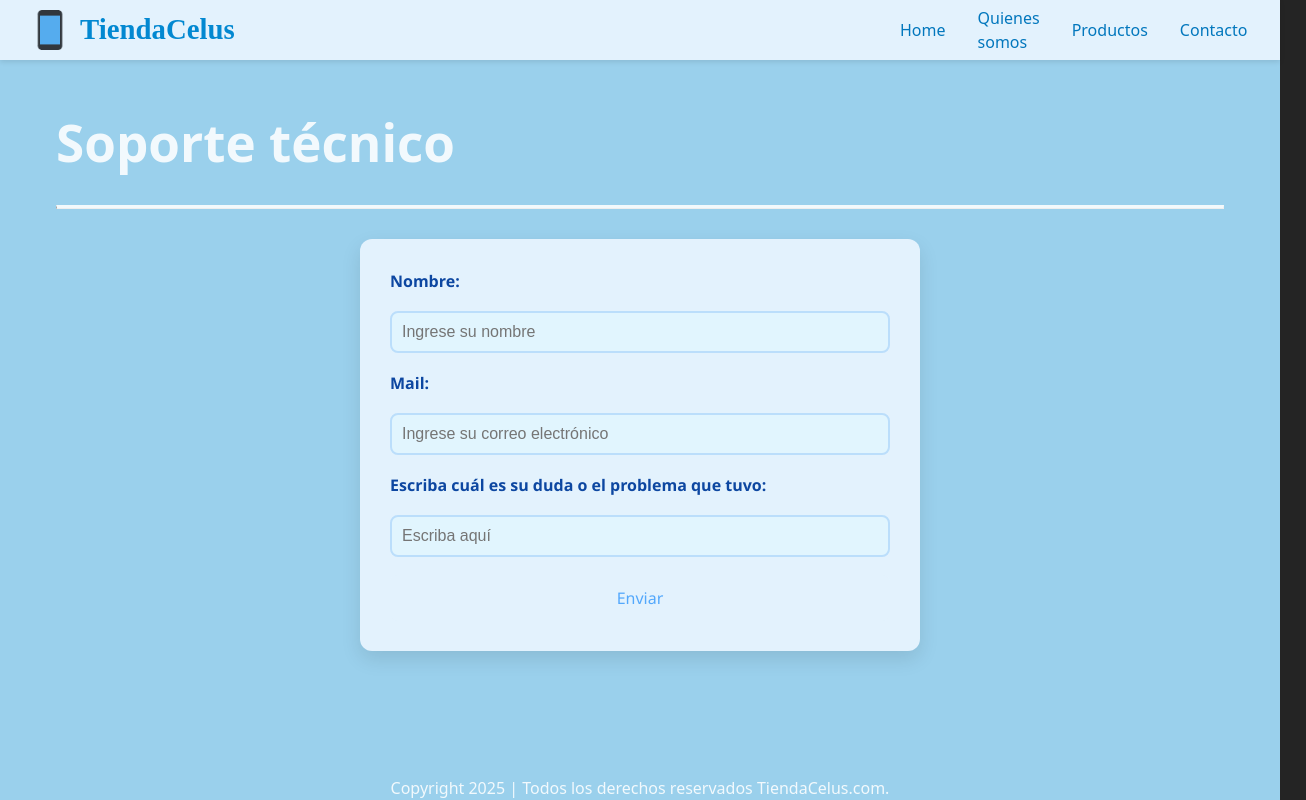
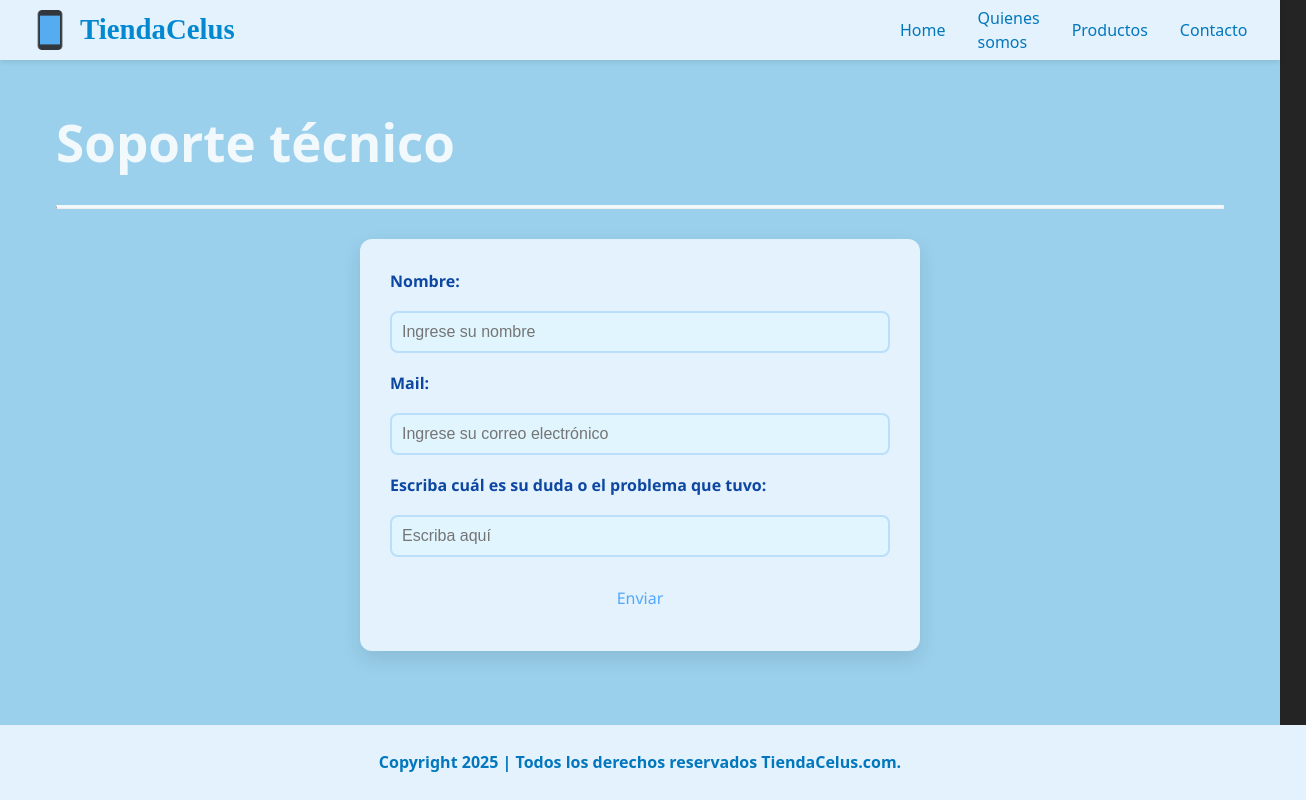
Before and after one commit to Lola-Nieto/EFSI-sitioVentasCelus, a React (Vite) app: page /contacto in a window 1280 px wide. Shown: the whole page, 1306 px wide, since content can reach past the window. Built offline with nearby package versions, Linux system fonts and the light colour scheme; a web font is replaced by a local one.

Commit message:
12:51 26/06

```diff
--- a/src/pages/Contacto.jsx
+++ b/src/pages/Contacto.jsx
@@ -18,15 +18,13 @@ function Contacto() {
         console.log('Entra al handleSubmit')
         let esValidoAhora = ((nombre.trim().length > 3) && expresionMail.test(email) && (consulta.trim().length > 10)); //Si alguno está vacío - dsp se niega
             setEsValido(esValidoAhora);
-            if(esValidoAhora){
-                alert("Se envió el formulario con éxito");
-                Array.from(document.querySelectorAll("input")).forEach(
-                    input => (input.value = "")
-                );
-                this.setState({
-                  itemvalues: [{}]
-                });
-             }else{
+            if (esValidoAhora) {
+              alert("Se envió el formulario con éxito");
+
+              setNombre("");
+              setEmail("");
+              setConsulta("");
+            }else{
               alert("Hay cosas incorrectas en el form, verifique los campos antes de enviar");
 
              }
--- a/src/pages/Home.jsx
+++ b/src/pages/Home.jsx
@@ -11,13 +11,14 @@ const Home = () => {
       <>
           <h1>Tienda de Celus</h1>
           <hr class="solid"/>
+          <p> Bienvenido al mejor lugar para comprar celulares. Acá vas a encontrar tu próximo celular al mejor precio </p>
+
           <h2> Novedades</h2>
           <div className="grilla">
             {listaCelus.map(celu => (
             <Card key={celu.id} idCelular={celu.id} />
             ))}
           </div>
-          <p> Bienvenido al mejor lugar para comprar celulares. Acá vas a encontrar tu próximo celular al mejor precio </p>
       </>
     )
   }
--- a/src/pages/Productos.jsx
+++ b/src/pages/Productos.jsx
@@ -20,10 +20,10 @@ const Productos = () => {
     if(idMarca && listaCelus == celulares){
         return   ( <h1> Producto -  El ID de la marca no existe </h1>)
     }
-
+    const titulo = !idMarca ? "Productos" : `Productos de ${marcas.find((marca) => marca.id == idMarca).nombre}`
     return (
       <>
-      <h1> Productos</h1>
+      <h1> {titulo}</h1>
       <hr class="solid"/>
 
       <div className="grilla">
--- a/src/styles/Layout.css
+++ b/src/styles/Layout.css
@@ -23,13 +23,20 @@ html, body {
     left: 0;
     width: 100%;
     height: 60px;
-    background-color: #e0f7fa;
+    background-color: #e3f2fd;
     z-index: 1000;
 
     }
 
     footer {
     flex-shrink: 0;
+    width: 100%;
+    padding: 2%;
+    display: flex;
+    justify-content: center;
+    font-weight: bold;
+    background-color: #e3f2fd;
+    color: #0277bd;
     }
 
     .contEspecifico {
--- a/src/styles/Navbar.css
+++ b/src/styles/Navbar.css
@@ -5,11 +5,9 @@
   display: flex;
   justify-content: space-between;
   align-items: center;
-  background-color: hsl(188, 83%, 9%);
   padding: 10px 30px;
   box-shadow: 0px 2px 5px rgba(0, 0, 0, 0.1);
   width: 100vw;
-  background-color: #e3f2fd;
   box-sizing: border-box;
 }
 .opciones{
--- /dev/null
+++ b/src/styles/Productos.css
@@ -0,0 +1,6 @@
+.cardContainer {
+    display: grid;
+    grid-template-columns: repeat(auto-fit, minmax(250px, 1fr));
+    gap: 20px;
+    padding: 20px;
+  }
```
Also changed, not shown: src/App.css (line endings or trailing spaces).
